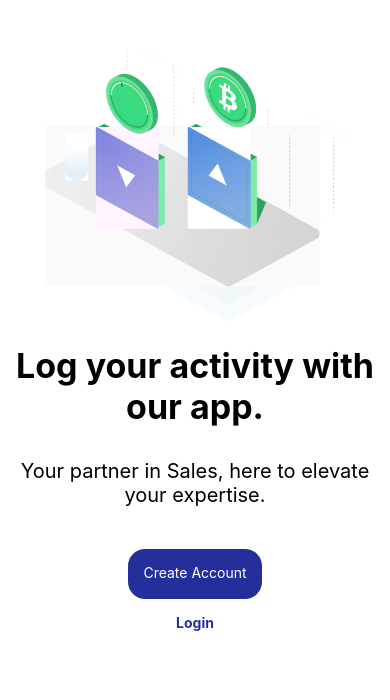
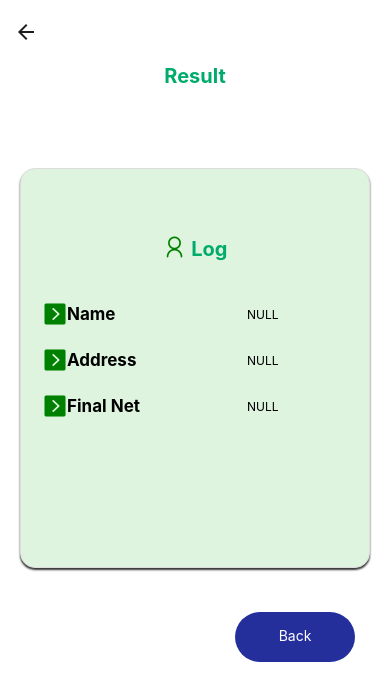
Before and after one commit to JGDoubleP/Sales-App, a React Native app in the folder sales-app/: screen /LogViewScreen in a window 390 px wide. Shown: the top 700 px of the page. Built offline with nearby package versions, Linux system fonts and the light colour scheme.

Commit message:
added bare LogViewScreen

```diff
--- a/sales-app/navigation/StackNavigator.js
+++ b/sales-app/navigation/StackNavigator.js
@@ -7,8 +7,7 @@ import LoginScreen from "../screens/LoginScreen/LoginScreen";
 import RegisterScreen from "../screens/RegisterScreen/RegisterScreen";
 import HomePageScreen from "../screens/HomePageScreen/HomePageScreen";
 import ActivityLogScreen from "../screens/ActivityLogScreen/ActivityLogScreen";
-
-import { COLORS } from "../constants/theme";
+import LogViewScreen from "../screens/LogViewScreen/LogViewScreen";
 
 const StackNavigator = ({ }) => {
   const Stack = createNativeStackNavigator();
@@ -69,7 +68,15 @@ const StackNavigator = ({ }) => {
           }}
         />
 
-
+        <Stack.Screen
+          name="LogViewScreen"
+          component={LogViewScreen}
+          options={{
+            headerStyle: { backgroundColor: "white" },
+            headerShadowVisible: false,
+            headerTitle: '',
+          }}
+        />
       </Stack.Navigator>
     </NavigationContainer>
   );
--- a/sales-app/screens/ActivityLogScreen/ActivityLogScreen.js
+++ b/sales-app/screens/ActivityLogScreen/ActivityLogScreen.js
@@ -92,8 +92,6 @@ const ActivityLogScreen = () => {
        setAddress('');
        setClientName('');
        setDetail('');
-       setPhotoName('');
-       setPhotoUrl('');
        navigation.navigate('HomePageScreen');
     } catch (e) {
        console.error("Error adding document: ", e);
--- a/sales-app/screens/HomePageScreen/HomePageScreen.js
+++ b/sales-app/screens/HomePageScreen/HomePageScreen.js
@@ -74,8 +74,15 @@ const HomePageScreen = () => {
           </View>
 
           <Text style={styles.contentTitle3}>Log your activity</Text>
+
+
+
           <Pressable onPress={() => navigation.navigate("ActivityLogScreen")} style={styles.Btn}>
             <Text style={styles.BtnText}>Start Activity Log</Text>
+          </Pressable>
+
+          <Pressable onPress={() => navigation.navigate("LogViewScreen")} style={styles.Btn}>
+            <Text style={styles.BtnText}>View Log</Text>
           </Pressable>
 
         </View>
--- /dev/null
+++ b/sales-app/screens/LogViewScreen/LogViewScreen.js
@@ -0,0 +1,73 @@
+import React, { useState } from "react";
+import {
+  StyleSheet,
+  Text,
+  View,
+  Image,
+  Button,
+  TextInput,
+  KeyboardAvoidingView,
+  Pressable,
+} from "react-native";
+import { SafeAreaView } from "react-native-safe-area-context";
+import { COLORS, SIZES } from "../../constants/theme";
+import { AntDesign } from "@expo/vector-icons";
+import { useNavigation, useRoute } from "@react-navigation/native";
+import styles from "./LogViewScreen.style";
+
+const LogViewScreen = () => {
+    const navigation = useNavigation();
+    const route = useRoute();
+
+    return (
+      <SafeAreaView style={{ flex: 1, backgroundColor: "white" }}>
+
+        <KeyboardAvoidingView style={{ alignItems: "center", flex: 1 }}>
+          <Text style={styles.title}>Result</Text>
+          <View style={styles.cardContainer}>
+            <View style={styles.cardContent}>
+
+              <Text style={styles.cardTitle}><AntDesign name="user" size={24} color="green" /> Log</Text>
+
+              <View style={styles.resultContainer}>
+                <View style={styles.row}>
+                  <View style={[styles.item, styles.itemMargin]}>
+                    <AntDesign name="rightsquare" size={24} color="green" />
+                    <Text style={styles.textContext}>Name</Text>
+                    <Text style={styles.textPrice}>NULL</Text>
+                  </View>
+                </View>
+                <View style={styles.row}>
+                  <View style={[styles.item, styles.itemMargin]}>
+                    <AntDesign name="rightsquare" size={24} color="green" />
+                    <Text style={styles.textContext}>Address</Text>
+                    <Text style={styles.textPrice}>NULL</Text>
+                  </View>
+                </View>
+                <View style={styles.row}>
+                  <View style={[styles.item, styles.itemMargin]}>
+                    <AntDesign name="rightsquare" size={24} color="green" />
+                    <Text style={styles.textContext}>Final Net</Text>
+                    <Text style={styles.textPrice}>NULL</Text>
+                  </View>
+                </View>
+              </View>
+            </View>
+          </View>
+          <View style={styles.btnContainer}>
+            <Pressable
+              style={styles.Btn}
+              onPress={() => {
+                navigation.navigate("HomePageScreen");
+              }}
+            >
+              <Text style={styles.BtnText}>Back</Text>
+            </Pressable>
+          </View>
+
+        </KeyboardAvoidingView>
+      </SafeAreaView>
+    );
+  };
+
+  export default LogViewScreen;
--- /dev/null
+++ b/sales-app/screens/LogViewScreen/LogViewScreen.style.js
@@ -0,0 +1,118 @@
+import React from 'react';
+import {StyleSheet, Text, View} from 'react-native';
+import { COLORS, FONT, SIZES } from '../../constants/theme';
+
+const styles = StyleSheet.create({
+    title: {
+        marginTop: 0,
+        textAlign: 'center',
+        fontSize: SIZES.large,
+        fontWeight: "bold",
+        color: COLORS.Saving_Green
+      },
+      cardContainer: {
+        borderWidth: 1,
+        marginTop: 80,
+        width: 350,
+        height: 400,
+        borderRadius: 15,
+        borderColor: '#ddd',
+        margin: 10,
+        shadowColor: '#000',
+        shadowOffset: { width: 0, height: 2 },
+        shadowOpacity: 0.8,
+        shadowRadius: 2,
+        elevation: 3,
+        backgroundColor: '#DEF4DE',
+      },
+      cardTitle: {
+        marginTop: 15,
+        textAlign: 'center',
+        fontSize: SIZES.large,
+        fontWeight: "bold",
+        color: COLORS.Saving_Green
+      },
+      cardContent: {
+        padding: 10,
+        marginTop:40
+      },
+      Btn: {
+        marginTop: SIZES.xxLarge,
+        alignItems: "center",
+        backgroundColor: COLORS.Saving_Blue,
+        borderRadius: SIZES.xxLarge,
+        height: 50,
+        width:120
+      },
+
+      BtnText: {
+        textAlign: 'center',
+        color: 'white',
+        alignItems: 'center',
+        padding: 15
+      },
+      btnContainer: {
+        flexDirection: 'row',
+        justifyContent: 'space-around',
+        alignItems: 'center',
+        marginBottom:20,
+        marginLeft: 200
+      },
+      imageContainer: {
+        alignItems: "center",
+        justifyContent: "center",
+      },
+      result: {
+        height: 25,
+        width: 25,
+      },
+      row: {
+        flexDirection: "row",
+        alignItems: "center",
+        justifyContent: "center",
+      },
+      resultContainer: {
+        marginTop:30
+      },
+      textContext:{
+        width: 100,
+        marginTop: 0,
+        textAlign: 'left',
+        fontSize: SIZES.medium,
+        fontWeight: "bold",
+        color: "black"
+      },
+      bullet: {
+        height: 35,
+        width: 37,
+        marginRight:10
+      },
+      item: {
+        padding: 10,
+        width: 350,
+        margin: 0,
+        flexDirection: "row",
+        alignItems: "center",
+        justifyContent: "center",
+      },
+      itemMid: {
+        padding: 10,
+        width: 350,
+        margin: 0,
+        borderTopWidth: 1,
+        borderBottomWidth: 1,
+        borderColor:"gray",
+        flexDirection: "row",
+        alignItems: "center",
+        justifyContent: "center",
+      },
+      textPrice:{
+        width: 100,
+        marginLeft: 80,
+        textAlign: "left",
+        fontSize: SIZES.small,
+        color: "black"
+      },
+});
+
+export default styles;
```
